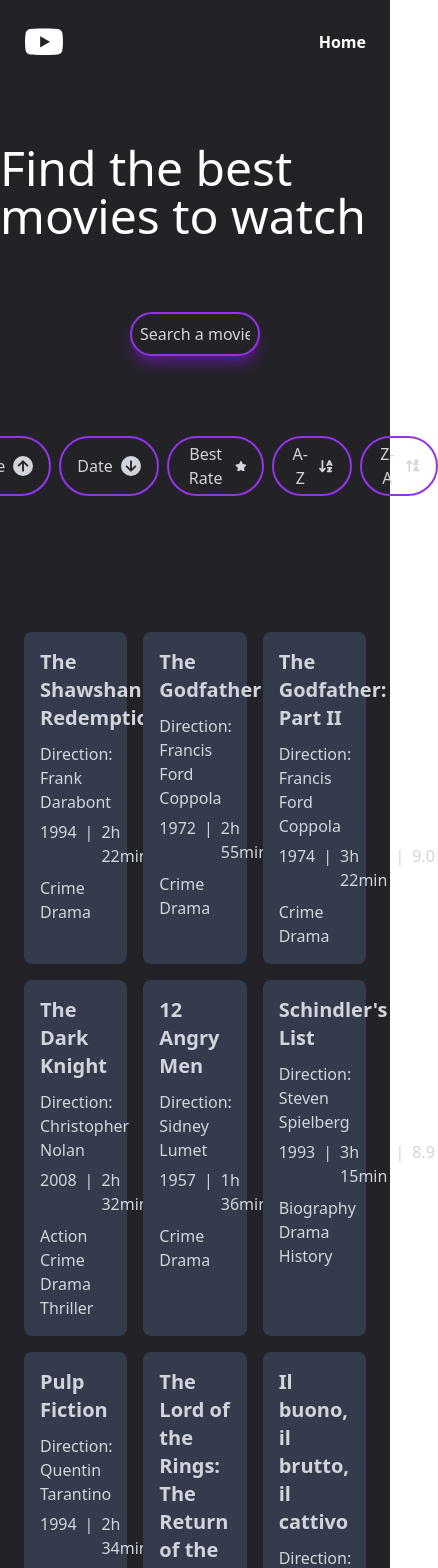
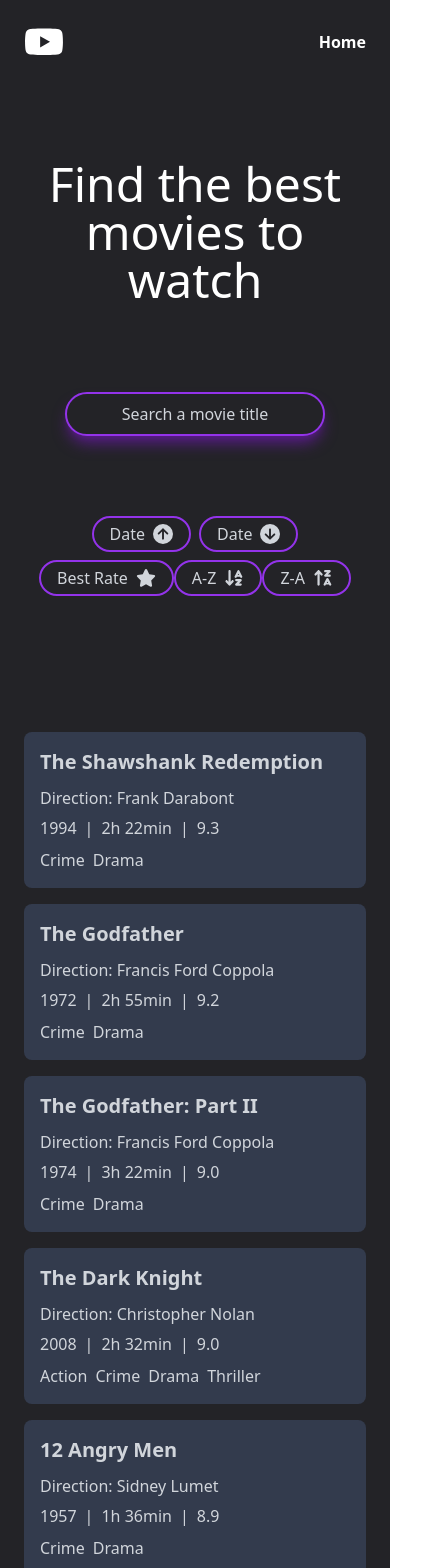
Before and after one commit to thomaserdmenger/Movie-Data-React, a React (Vite) app: page / in a window 390 px wide. Shown: the top 1568 px of the page, 438 px wide, since content can reach past the window. Built offline with nearby package versions, Linux system fonts and the light colour scheme.

Commit message:
Make Home Page Responsive

```diff
--- a/src/components/RenderMovies.jsx
+++ b/src/components/RenderMovies.jsx
@@ -1,7 +1,7 @@
 export const RenderMovies = ({ data }) => {
   return (
     <main>
-      <section className='grid grid-cols-3 gap-4 p-6 bg-[#232327]'>
+      <section className='grid sm:grid-cols-2 md:grid-cols-3 gap-4 p-6 bg-[#232327]'>
         {data.map((movie, index) => {
           return (
             <article
--- a/src/pages/Home.jsx
+++ b/src/pages/Home.jsx
@@ -26,14 +26,14 @@ export const Home = () => {
     <>
       <main>
         <section className='flex flex-col pt-36 items-center bg-[#232327] pb-28'>
-          <h1 className='text-5xl font-extralight mb-14 text-white'>
+          <h1 className='text-5xl font-extralight mb-14 text-white text-center p-4'>
             Find the best movies to watch
           </h1>
           <form
             className='m-auto w-full flex justify-center mb-20 mt-4'
             onSubmit={(e) => e.preventDefault()}>
             <input
-              className='border-2 border-purple-600 bg-[#232327] rounded-full px-2 py-2 text-center text-gray-300 placeholder:text-gray-300 w-4/12 outline-none shadow-lg shadow-purple-900'
+              className='border-2 border-purple-600 bg-[#232327] rounded-full px-2 py-2 text-center text-gray-300 placeholder:text-gray-300 w-8/12 md:w-4/12 outline-none shadow-lg shadow-purple-900'
               type='text'
               name='userInput'
               id='userInput'
@@ -42,7 +42,8 @@ export const Home = () => {
               placeholder='Search a movie title'
             />
           </form>
-          <div className='flex gap-2 justify-center'>
+          <div className='flex flex-col gap-2 justify-center items-center'>
+            <div className='flex gap-2'>
               <Button
                 text='Date '
                 onClick={() => dateAscending(data, setData)}
@@ -67,6 +68,8 @@ export const Home = () => {
                   </svg>
                 }
               />
+            </div>
+            <div className='flex'>
               <Button
                 text='Best Rate'
                 svg={
@@ -104,6 +107,7 @@ export const Home = () => {
                 onClick={() => sortZA(data, setData)}
               />
             </div>
+          </div>
         </section>
         <section>
           {userInput.length === 0 ? (
```
Lines whose indentation alone changed are shown as unchanged.
